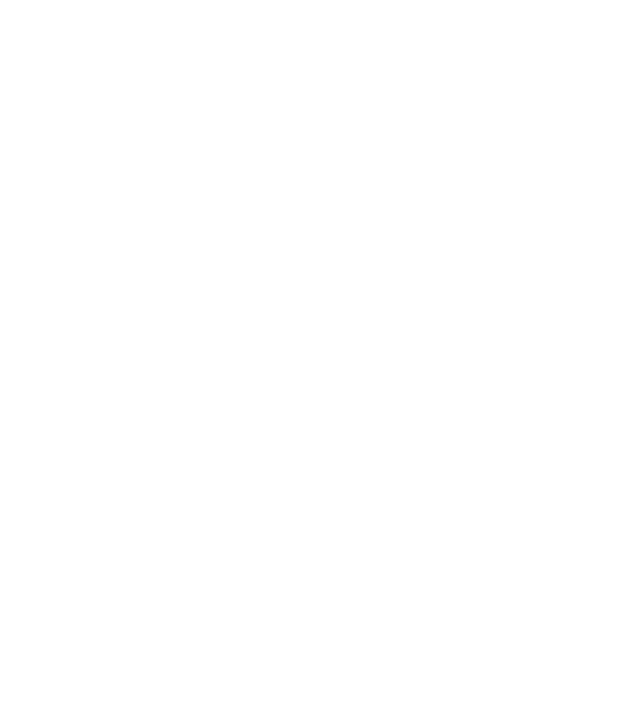
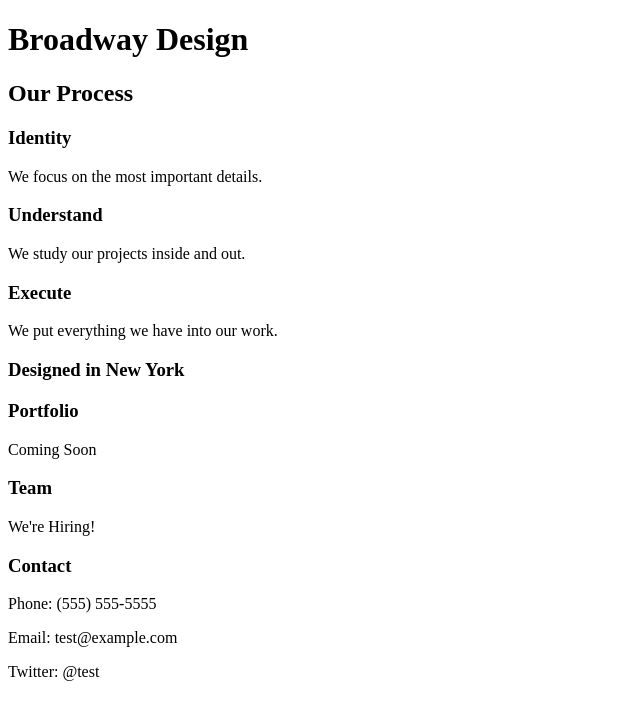
Before and after one commit to kolsonperc/Broadway, a plain HTML site: page index.html in a window 1280 px wide. Shown: the whole page, without its empty margins (0-640 px from the left). Drawn offline with Linux system fonts and the light colour scheme.

Commit message:
All text except footer

```diff
--- a/index.html
+++ b/index.html
@@ -6,6 +6,23 @@
 
   </head>
   <body>
+    <h1>Broadway Design</h1>
+    <h2>Our Process</h2>
+    <h3>Identity</h3>
+      <p>We focus on the most important details.</p>
+    <h3>Understand</h3>
+      <p>We study our projects inside and out.</p>
+    <h3>Execute</h3>
+      <p>We put everything we have into our work.</p>
+    <h3>Designed in New York</h3>
+    <h3>Portfolio</h3>
+      <p>Coming Soon</p>
+    <h3>Team</h3>
+      <p>We're Hiring!</p>
+    <h3>Contact</h3>
+      <p>Phone: (555) 555-5555</p>
+      <p>Email: test@example.com</p>
+      <p>Twitter: @test</p>
 
   </body>
 </html>
```
